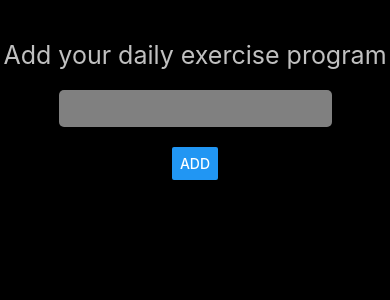
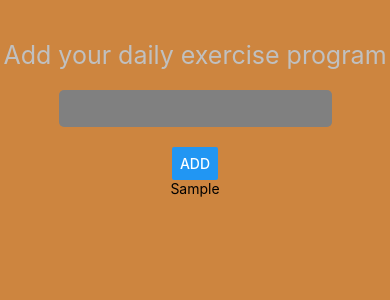
Before and after one commit to SultanYasin/expo_Examen, a React Native app: screen / in a window 390 px wide. Both pictures are taken after typing "Sample" into the empty fields and a click on the button "ADD". Shown: the top 300 px of the page. Built offline with nearby package versions, Linux system fonts and the light colour scheme.

Commit message:
adding exercises component

```diff
--- a/App.js
+++ b/App.js
@@ -1,12 +1,12 @@
 import { StatusBar } from "expo-status-bar";
 import { useEffect, useState } from "react";
-import { Button, StyleSheet, Text, TextInput, View } from "react-native";
+import { Button, FlatList, StyleSheet, Text, TextInput, View } from "react-native";
 import HomeScreen from "./screen/HomeScreen";
 
 export default function App() {
 
   const [textInputValue, setTextInputValue] = useState("")
-  const [index, setIndex] = useState([])
+  const [exercises, setExercises] = useState([])
 
   const handleTextChange = (text) => {
     setTextInputValue(text)
@@ -14,14 +14,23 @@ export default function App() {
   };
 
   useEffect(() => {
-    console.log(index)
-  }, [index])
+    console.log(exercises)
+  }, [exercises])
 
 
 const handleAdd = () => {
-  setIndex(prev => prev.concat(textInputValue + " \n "))
+  setExercises(prev => [...prev, textInputValue])
+  //setExercises(prev => prev.concat(textInputValue + " \n "))
   setTextInputValue("")
 
+}
+
+const _renderItems = ({item: exercise}) => {
+  return( <View>
+
+   <span> <Text> {exercise} </Text></span>
+  </View>
+  )
 }
 
   return (
@@ -33,6 +42,13 @@ const handleAdd = () => {
         value={textInputValue}
       />
       <Button title="Add" onPress={handleAdd}/>
+
+      <FlatList
+        data={exercises}
+        renderItem={_renderItems}/* a function to render the items that I wanna show  */
+        keyExtractor = {(exercise, index) => index}
+
+      />
     </View>
   );
 }
@@ -40,7 +56,7 @@ const handleAdd = () => {
 const styles = StyleSheet.create({
   container: {
     flex: 1,
-    backgroundColor: "#000",
+    backgroundColor: "#CD853F",
     alignItems: "center",
     color: "silver",
   },
```
